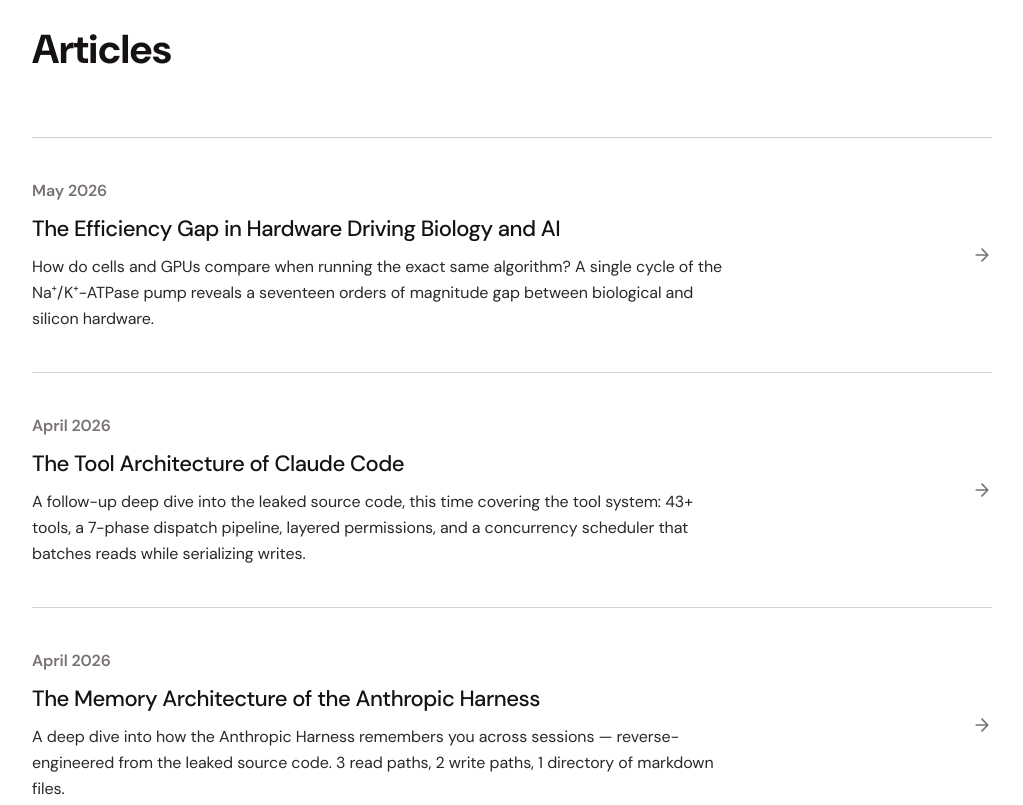
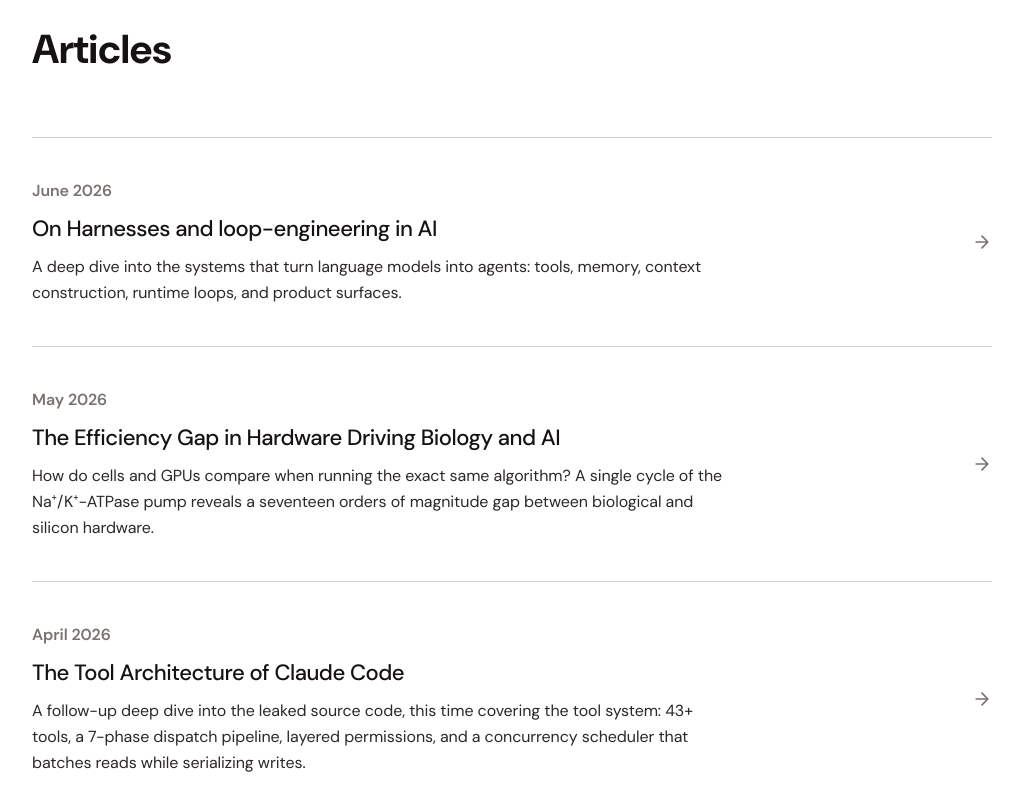
Before and after one commit to Spandan-Madan/Statistical_Intuitions, an Astro site: page / in a window 1280 px wide. Shown: the part 960-1765 px from the top of the page, without its empty margins (128-1151 px from the left). Built offline with nearby package versions, Linux system fonts and the light colour scheme; Astro itself is replaced by a stand-in of ours.

Commit message:
Add harness article to homepage

```diff
--- a/src/pages/index.astro
+++ b/src/pages/index.astro
@@ -2,6 +2,12 @@
 import Layout from "../layouts/Layout.astro";
 
 const articles = [
+  {
+    title: "On Harnesses and loop-engineering in AI",
+    excerpt: "A deep dive into the systems that turn language models into agents: tools, memory, context construction, runtime loops, and product surfaces.",
+    href: "/posts/what-is-a-harness",
+    date: "June 2026",
+  },
   {
     title: "The Efficiency Gap in Hardware Driving Biology and AI",
     excerpt: "How do cells and GPUs compare when running the exact same algorithm? A single cycle of the Na⁺/K⁺-ATPase pump reveals a seventeen orders of magnitude gap between biological and silicon hardware.",
```
